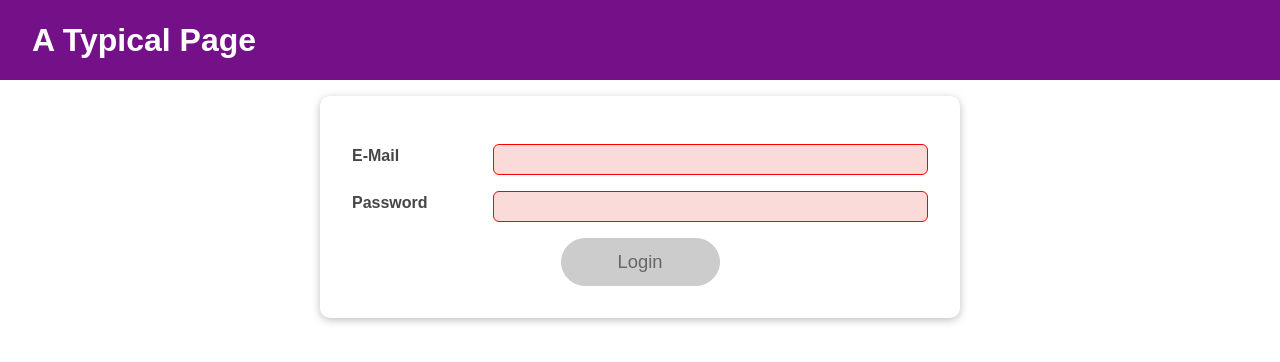
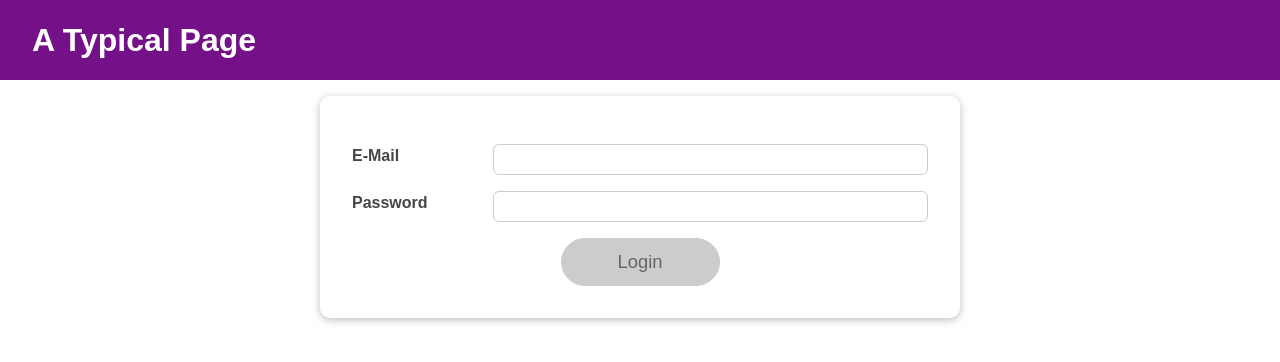
Before and after one commit to Joanna-Golofit/10-effects-context-reducers, a React (Create React App) app: page / in a window 1280 px wide. Shown: the top 362 px of the page. Built offline with nearby package versions, Linux system fonts and the light colour scheme.

Commit message:
ReducerInitialValue = { value: "", isValid: null };

```diff
--- a/src/components/Login/Login.js
+++ b/src/components/Login/Login.js
@@ -9,14 +9,14 @@ const emailReducer = (state, action) => {
   if (action.type === "INPUT_BLUR") { return { value: state.value, isValid: state.value.includes('@') };  }
   return { value: "", isValid: false };
 }
-const emailReducerInitialValue = { value: "", isValid: false };
+const emailReducerInitialValue = { value: "", isValid: null };
 
 const passwordReducer = (state, action) => {
   if (action.type === "PASSWORD_INPUT") { return { value: action.val, isValid: action.val.trim().length > 6 };  }
   if (action.type === "INPUT_BLUR") { return { value: state.value, isValid: state.value.trim().length > 6 };  }
   return { value: "", isValid: false };
 }
-const passwordReducerInitialValue = { value: "", isValid: false };
+const passwordReducerInitialValue = { value: "", isValid: null };
 
 const Login = (props) => {
   // const [enteredPassword, setEnteredPassword] = useState('');
```
Also changed, not shown: 1 other file (tests, documents, lock files or other folders).
